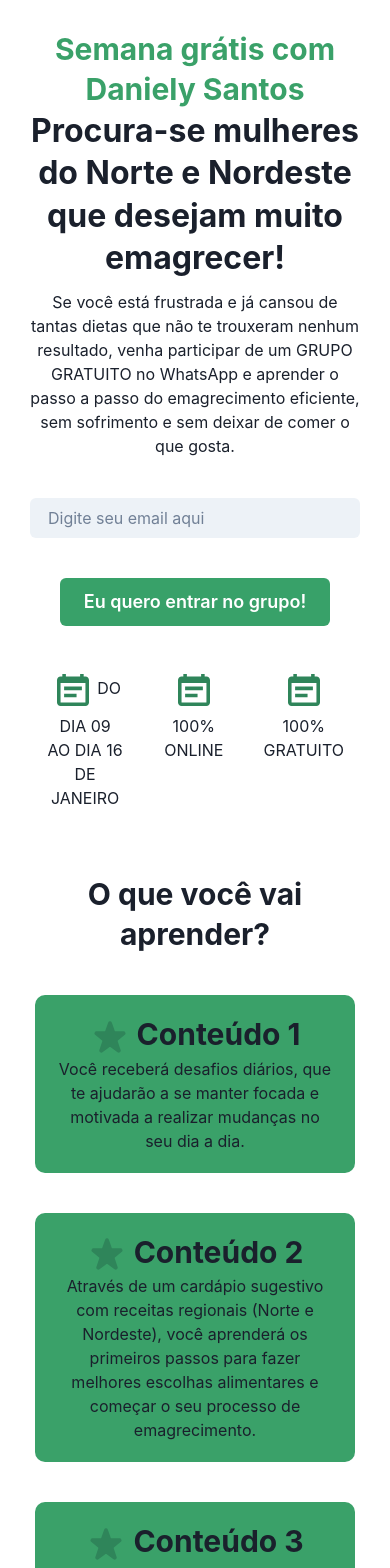
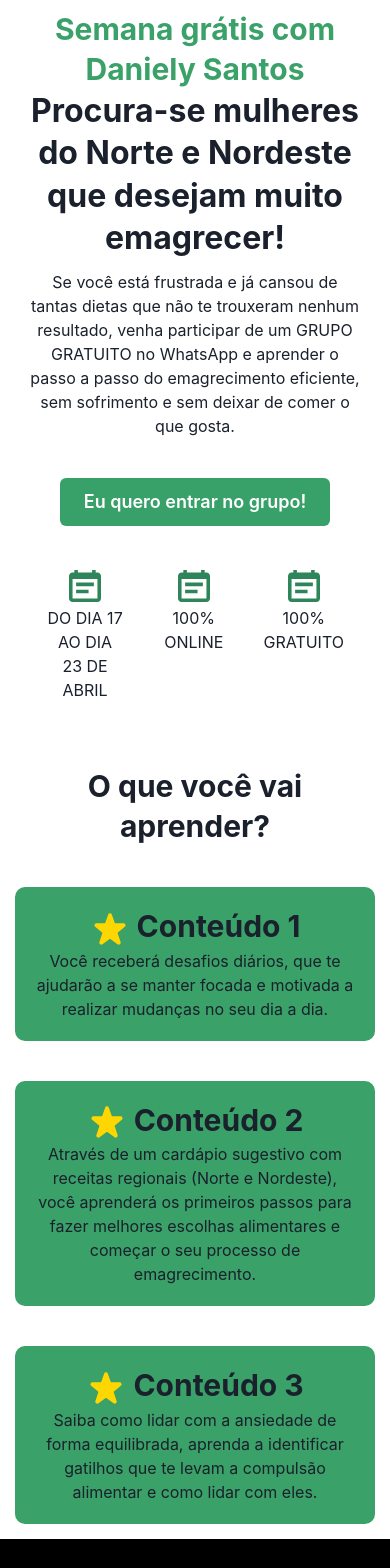
Before and after one commit to Gsantos99/site-conversao-info, a React (Vite) app: page / in a window 390 px wide. Shown: the top 1568 px of the page. Built offline with nearby package versions, Linux system fonts and the light colour scheme.

Commit message:
Retirando input de email e ajustando para o formato mobile

```diff
--- a/src/App.css
+++ b/src/App.css
@@ -1,5 +1,5 @@
 #root {
   margin: 0 auto;
-  padding: 20px;
+  /* padding: 20px; */
   text-align: center;
 }
--- a/src/App.jsx
+++ b/src/App.jsx
@@ -1,5 +1,5 @@
 import './App.css'
-import CaptureEmail from './components/capture-email';
+import Header from './components/header';
 import Beneficios from './components/beneficios';
 import About from './components/about';
 
@@ -8,7 +8,7 @@ import About from './components/about';
 function App() {
   return (<>
 
-<CaptureEmail/>
+<Header/>
 <Beneficios/>
 <About title='Quem sou eu?'></About>
 
--- a/src/components/about/index.jsx
+++ b/src/components/about/index.jsx
@@ -22,9 +22,9 @@ flexDirection='column'  >
 <Image
 
   alignSelf='center'
-  borderRadius='18px'
+  borderRadius='100%'
   boxSize='300px'
-  src='https://daniely-santos-oficial.vercel.app/assets/dany-about.jpeg'
+  src='src/assets/daniely-photo.jpeg'
   alt='Daniely Santos'
   mb='20px'
 />
--- a/src/components/beneficios/index.jsx
+++ b/src/components/beneficios/index.jsx
@@ -14,17 +14,17 @@ export default function Beneficios(){
 
 
   <Box bg='rgb(58,161,105)'  height='auto' padding='20px' borderRadius='10px'>
-    <Heading as='h2'> <StarIcon w={8} h={8} color='green.600' margin='1'/> Conteúdo 1 </Heading>
+    <Heading as='h2'> <StarIcon w={8} h={8} color='gold' margin='1'/> Conteúdo 1 </Heading>
   <p>Você receberá desafios diários, que te ajudarão a se manter focada e motivada a realizar mudanças no seu dia a dia.</p>
 </Box>
 
 <Box bg='rgb(58,161,105)' height='auto' padding='20px' borderRadius='10px'>
-    <Heading as='h2'> <StarIcon w={8} h={8} color='green.600' margin='1'/> Conteúdo 2</Heading>
+    <Heading as='h2'> <StarIcon w={8} h={8} color='gold' margin='1'/> Conteúdo 2</Heading>
   <p>Através de um cardápio sugestivo com receitas regionais (Norte e Nordeste), você aprenderá os primeiros passos para fazer melhores escolhas alimentares e começar o seu processo de emagrecimento.</p>
 </Box>
 
 <Box bg='rgb(58,161,105)' height='auto' padding='20px' borderRadius='10px'>
-    <Heading as='h2'> <StarIcon w={8} h={8} color='green.600' margin='1'/> Conteúdo 3</Heading>
+    <Heading as='h2'> <StarIcon w={8} h={8} color='gold' margin='1'/> Conteúdo 3</Heading>
   <p>Saiba como lidar com a ansiedade de forma equilibrada, aprenda a identificar gatilhos que te levam a compulsão alimentar e como lidar com eles.</p>
 </Box>
 
--- a/src/components/capture-email/index.jsx
+++ /dev/null
@@ -1,74 +0,0 @@
-import React from "react";
-import {useState} from 'react'
-import { Input,  Button, Heading, Container, Box} from "@chakra-ui/react";
-import { Text } from "@chakra-ui/react";
-import { CalendarIcon } from '@chakra-ui/icons'
-
-
-
-// Captura o email e manda para o whats
-
-
-export default function CaptureEmail(){
-
-  const [email, setEmail] = useState(false);
-
-  const handleEmailChange = (event) => {
-    setEmail(event.target.value);
-  };
-
-  const isEmailValid = /^[\w-.]+@([\w-]+\.)+[\w-]{2,4}$/g.test(email);
-
-   const handleSubmit = (e) => {
-    e.preventDefault();
-    const url = 'https://chat.whatsapp.com/HasZa4PzPmSAJKOljb7jOL?'
-    window.open(url, '_blank');
-
-   }
-
-  return(
-
-  <Box as='section' >
-
-    <Box as='div' className="capture-email" maxW='50vw' minWidth='350px' margin='0 auto' padding='10px'>
-      <Heading as='h2' color='#3aa169'> Semana grátis com Daniely Santos </Heading>
-      <Heading as='h5' fontSize='32px' mb='10px'>Procura-se mulheres do Norte e Nordeste que desejam muito emagrecer!</Heading>
-    <Text>
-    Se você está frustrada e já cansou de tantas dietas que não te trouxeram nenhum resultado, venha participar de um GRUPO GRATUITO no WhatsApp e aprender o passo a passo do emagrecimento eficiente, sem sofrimento e sem deixar de comer o que gosta.
-    </Text>
-   <form  target="_blank" action="https://formsubmit.co/giulyanofelipesantos@gmail.com" method="POST" >
-
-   <input type="hidden" name="_next" value="https://chat.whatsapp.com/HasZa4PzPmSAJKOljb7jOL?"></input>
-
-     <Input placeholder='Digite seu email aqui' size='md' display='block' variant='filled'  focusBorderColor='green.400' marginTop='10' type='email'  name="email" onChange={handleEmailChange} />
-
-     <input type="hidden" name="_autoresponse" value="Obrigado por se inscrever na semana grátis do Seca para o São João"></input>
-
-     <input type="hidden" name="_subject" value="Nova inscrição no Seca!"></input>
-
-     <input type="hidden" name="_cc" value="danielycostalipe@gmail.com"></input>
-
-
-
-
-   <Button colorScheme='green' mt='10' size='lg' type='submit' disabled={!isEmailValid} >Eu quero entrar no grupo!</Button>
-
-
-   </form>
-
-
-
- <Container mt='10' maxW='100wv'  display='flex' flexDirection='row' gap='10' justifyContent='center'>
-
-
-<h2><CalendarIcon w={8} h={8} color='green.600' margin='2'/>DO DIA 09 AO DIA 16 DE JANEIRO</h2>
-<h2><CalendarIcon w={8} h={8} color='green.600' margin='2'/>100% ONLINE</h2>
-<h2><CalendarIcon w={8} h={8} color='green.600' margin='2'/>100% GRATUITO</h2>
-
-
-
-</Container>
-
-    </Box>
-  </Box>)
-}
--- /dev/null
+++ b/src/components/header/index.jsx
@@ -0,0 +1,46 @@
+import React from "react";
+import {useState} from 'react'
+import {   Button, Heading, Container, Box} from "@chakra-ui/react";
+import { Text } from "@chakra-ui/react";
+import { CalendarIcon } from '@chakra-ui/icons'
+
+
+
+
+export default function Header(){
+
+
+   const handleClick = () => {
+    // e.preventDefault();
+    const url = 'https://chat.whatsapp.com/HasZa4PzPmSAJKOljb7jOL?'
+    window.open(url, '_blank');
+
+   }
+
+  return(
+
+  <Box as='section' >
+
+    <Box as='div' className="capture-email" maxW='50vw' minWidth='350px' margin='0 auto' padding='10px'>
+      <Heading as='h2' color='#3aa169'> Semana grátis com Daniely Santos </Heading>
+      <Heading as='h5' fontSize='32px' mb='10px'>Procura-se mulheres do Norte e Nordeste que desejam muito emagrecer!</Heading>
+    <Text>
+    Se você está frustrada e já cansou de tantas dietas que não te trouxeram nenhum resultado, venha participar de um GRUPO GRATUITO no WhatsApp e aprender o passo a passo do emagrecimento eficiente, sem sofrimento e sem deixar de comer o que gosta.
+    </Text>
+
+
+   <Button colorScheme='green' mt='10' size='lg' onClick={handleClick}  >Eu quero entrar no grupo!</Button>
+
+
+ <Container mt='10' maxW='100wv'  display='flex' flexDirection='row' gap='10' justifyContent='center'>
+
+
+<Box display='flex' flexDirection='column' alignItems='center'><CalendarIcon w={8} h={8} color='green.600' margin='1'/>DO DIA 17 AO DIA 23 DE ABRIL</Box>
+<Box display='flex' flexDirection='column' alignItems='center'><CalendarIcon w={8} h={8} color='green.600' margin='1'/> 100% ONLINE </Box>
+<Box display='flex' flexDirection='column' alignItems='center'><CalendarIcon w={8} h={8} color='green.600' margin='1'/>100% GRATUITO</Box>
+
+</Container>
+
+    </Box>
+  </Box>)
+}
```
Also changed, not shown: src/assets/daniely-photo.jpeg (added).
